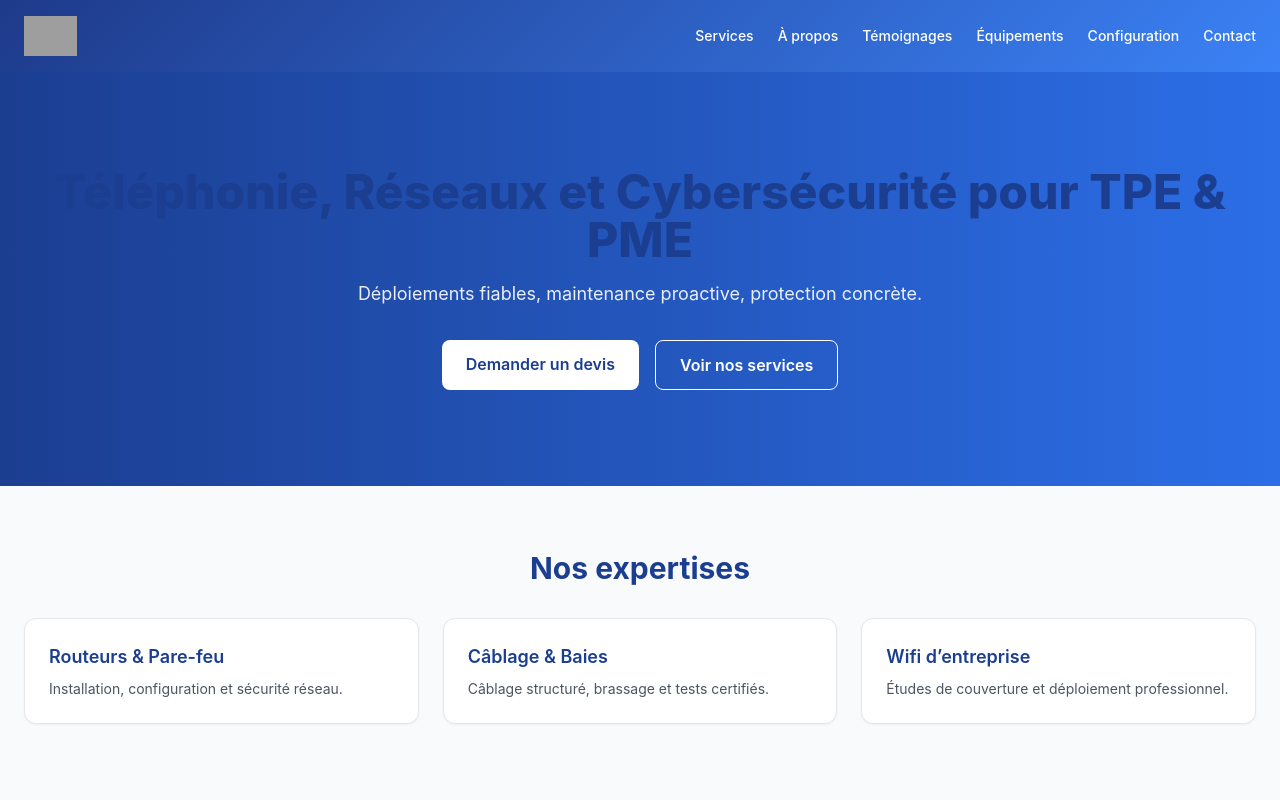
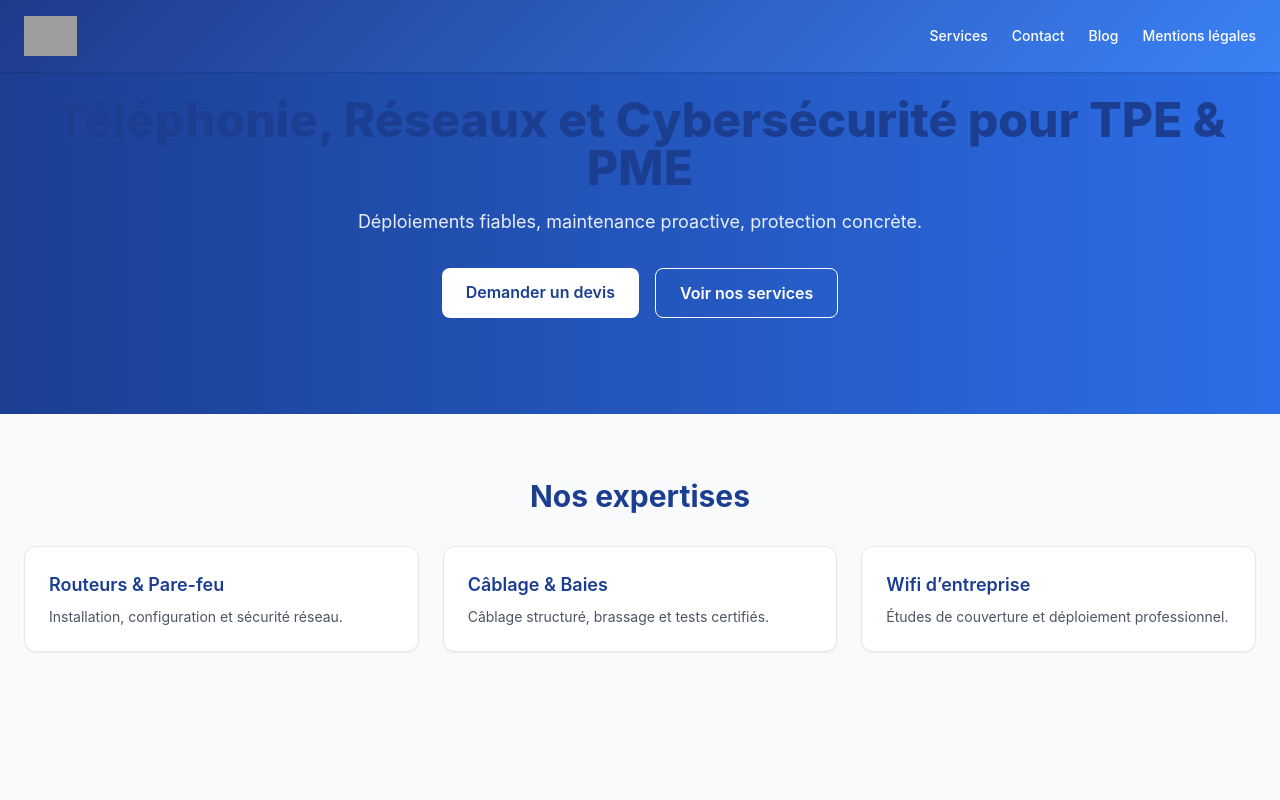
Before and after one commit to JohnKramer59/Site-web-1fonie, a React (Vite) app: page / in a window 1280 px wide. Shown: the top 800 px of the page. Built offline with nearby package versions, Linux system fonts and the light colour scheme; grey boxes are pictures that could not be loaded.

Commit message:
Update Header.jsx

```diff
--- a/src/components/Header.jsx
+++ b/src/components/Header.jsx
@@ -1,20 +1,22 @@
 import React from "react";
+import { Link } from "react-router-dom";
 
 export default function Header() {
   return (
-    <header className="bg-gradient-blue text-white shadow">
+    <header className="fixed top-0 left-0 right-0 z-50 bg-gradient-blue text-white shadow">
       <nav className="container mx-auto px-6 py-4">
         <div className="flex items-center justify-between">
-          <a href="/" className="flex items-center space-x-2">
+          {/* Logo */}
+          <Link to="/" className="flex items-center space-x-2">
             <img src="/logo.png" alt="1FONIE" className="h-10" />
-          </a>
+          </Link>
+
+          {/* Liens de navigation (routes REACT, pas d’ancres) */}
           <div className="hidden md:flex space-x-6 text-sm font-medium">
-            <a href="#services" className="hover:opacity-80 transition">Services</a>
-            <a href="#about" className="hover:opacity-80 transition">À propos</a>
-            <a href="#testimonials" className="hover:opacity-80 transition">Témoignages</a>
-            <a href="#products" className="hover:opacity-80 transition">Équipements</a>
-            <a href="#configuration" className="hover:opacity-80 transition">Configuration</a>
-            <a href="#contact" className="hover:opacity-80 transition">Contact</a>
+            <Link to="/services" className="hover:opacity-80 transition">Services</Link>
+            <Link to="/contact" className="hover:opacity-80 transition">Contact</Link>
+            <Link to="/blog" className="hover:opacity-80 transition">Blog</Link>
+            <Link to="/mentions-legales" className="hover:opacity-80 transition">Mentions légales</Link>
           </div>
         </div>
       </nav>
```
